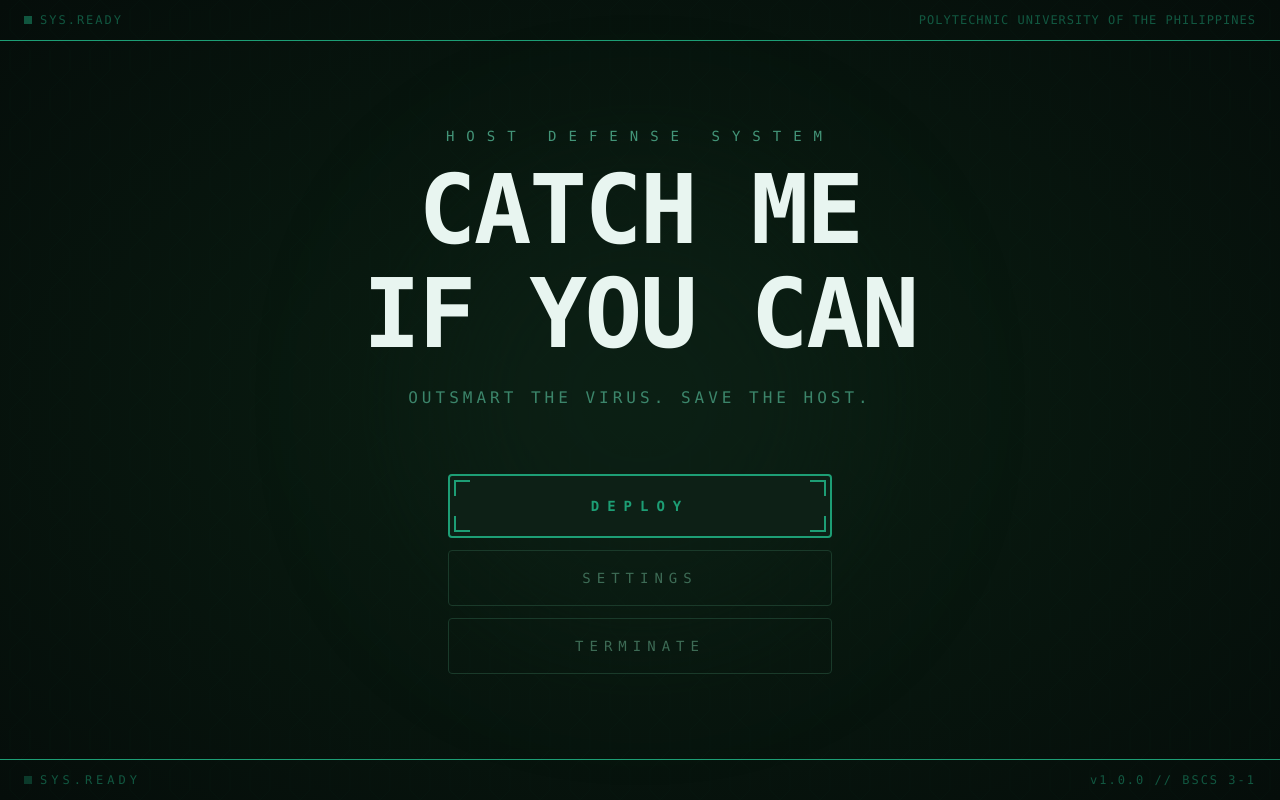
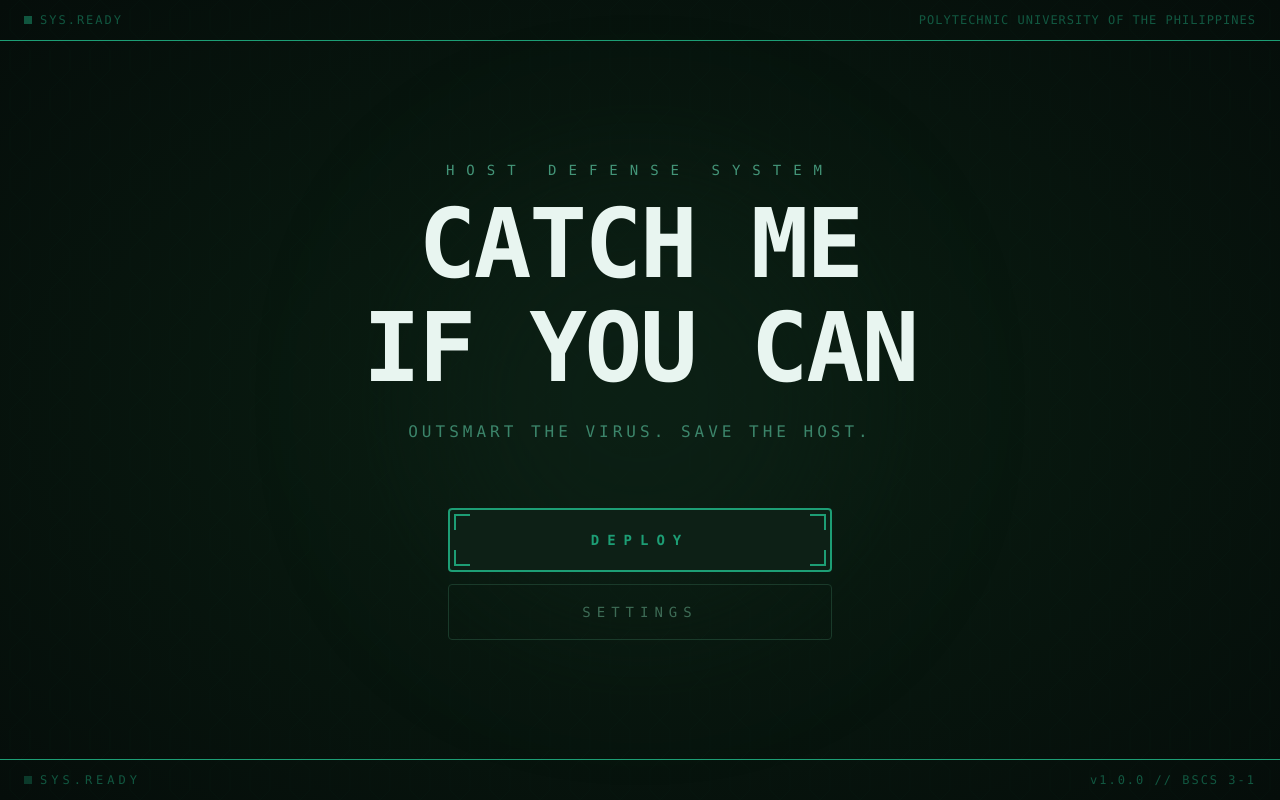
Before and after one commit to lianlianliann/catchme_ifucan, a React (Vite) app: page / in a window 1280 px wide. Built offline with nearby package versions, Linux system fonts and the light colour scheme.

Commit message:
remove the terminate button in the main menu

```diff
--- a/src/app/game/MainMenuScreen.tsx
+++ b/src/app/game/MainMenuScreen.tsx
@@ -1,4 +1,3 @@
-// src/app/game/MainMenuScreen.tsx
 import { motion } from "motion/react";
 import { useState } from "react";
 import { SettingsModal } from "../components/SettingsModal";
@@ -83,7 +82,6 @@ export function MainMenuScreen({ onStartGame }: MainMenuScreenProps) {
           <div className="absolute bottom-1 right-1 w-4 h-4 border-r-2 border-b-2 border-[#1D9E75]" />
         </motion.button>
 
-        {/* Upgraded Settings Button */}
         <motion.button
           onClick={() => setShowSettings(true)}
           whileHover={{
@@ -95,14 +93,6 @@ export function MainMenuScreen({ onStartGame }: MainMenuScreenProps) {
           className="w-96 h-14 bg-transparent border border-[#1a3a2a] rounded-sm flex items-center justify-center group transition-all duration-300"
         >
           <span className="text-[#3d6b55] group-hover:text-[#050d0a] group-hover:font-bold text-sm tracking-[6px] transition-colors">SETTINGS</span>
-        </motion.button>
-
-        {/* Terminate Button */}
-        <motion.button
-          whileHover={{ scale: 1.02 }}
-          className="w-96 h-14 bg-transparent border border-[#1a3a2a] rounded-sm flex items-center justify-center hover:border-[#3d6b55] transition-colors"
-        >
-          <span className="text-[#3d6b55] text-sm tracking-[6px]">TERMINATE</span>
         </motion.button>
       </motion.div>
 
```
